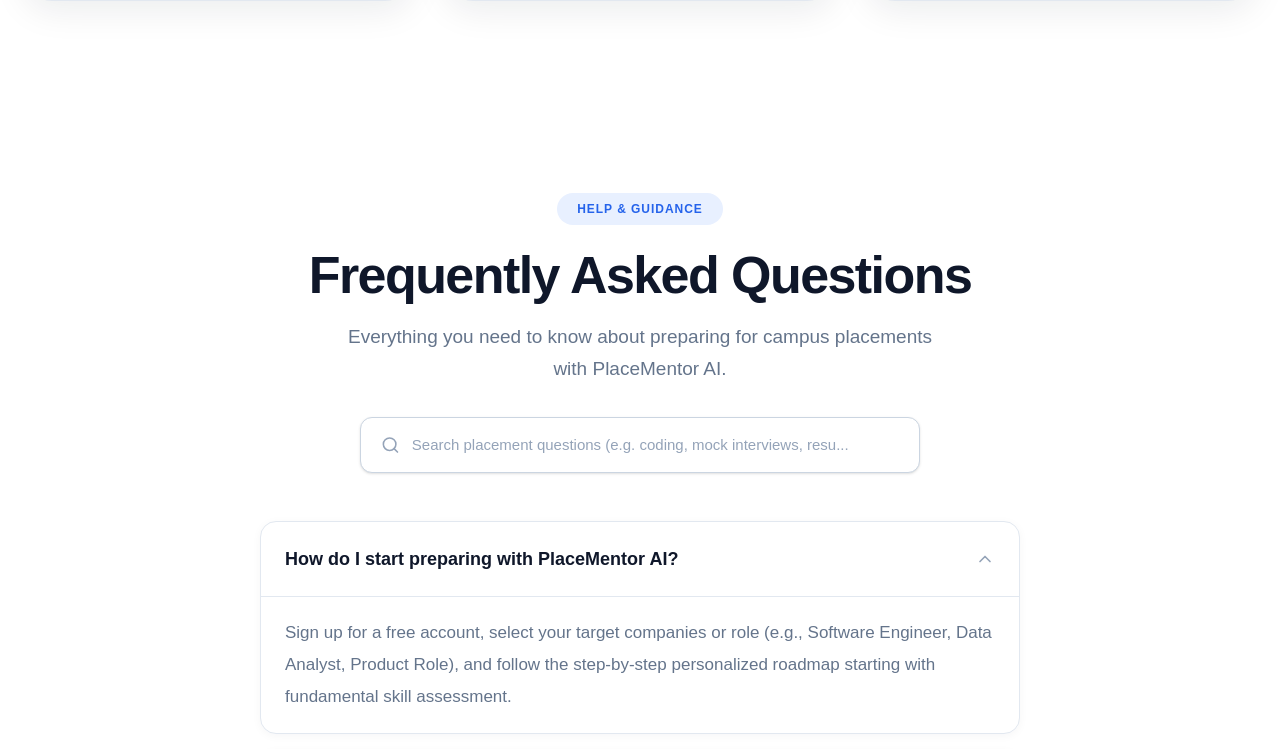
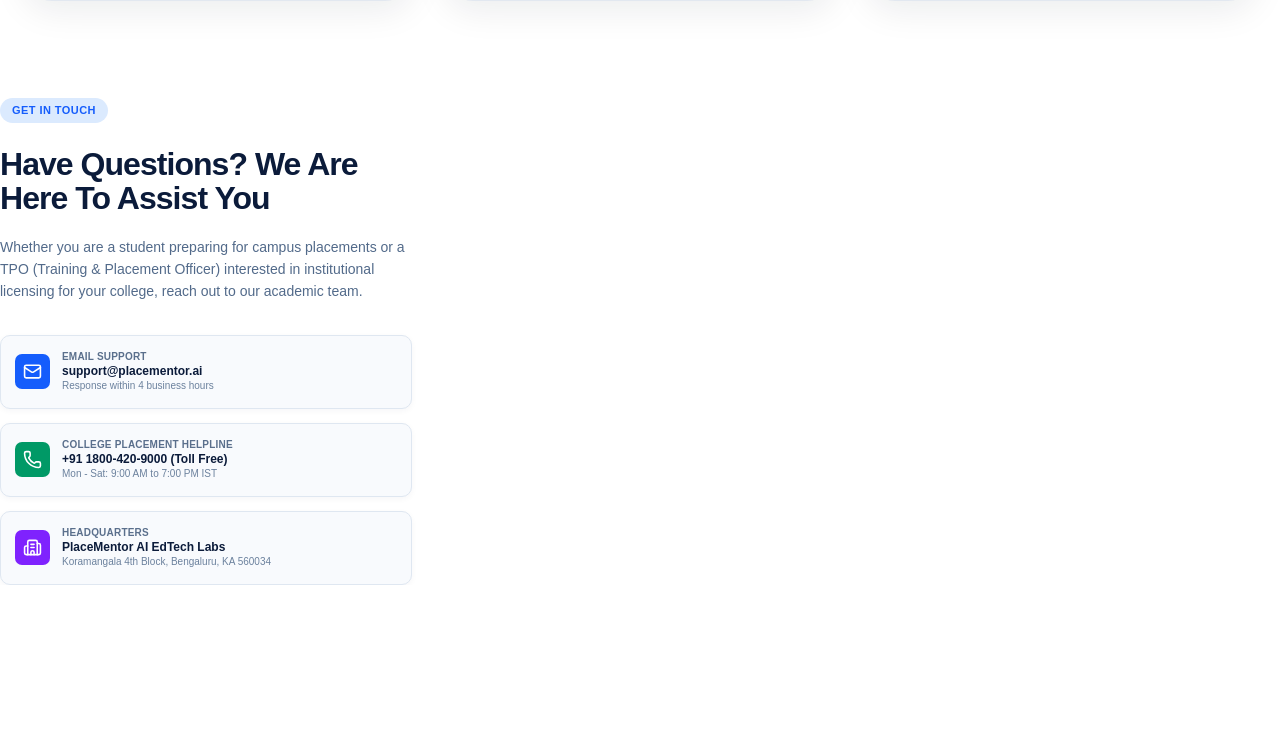
Before and after one commit to sheshatvamsreenesh/PlaceMentor-AI, a Next.js app in the folder frontend/: page / in a window 1280 px wide. Shown: the part 3867-4616 px from the top of the page. After the commit the page ends 4452 px from the top, so only its background shows below. Built offline with nearby package versions, Linux system fonts and the light colour scheme.

Commit message:
added contact section

```diff
--- a/frontend/app/page.tsx
+++ b/frontend/app/page.tsx
@@ -4,7 +4,7 @@ import FeaturesSection from "@/components/home/FeaturesSection";
 import LearningJourney from "@/components/home/LearningJourney";
 import WhyChoose from "@/components/home/WhyChoose";
 import StudentSuccessStories from "@/components/home/StudentSuccessStories";
-import FAQ from "@/components/home/FAQ";
+import ContactInfo from "@/components/home/ContactInfo";
 
 export default function Home() {
   return (
@@ -15,7 +15,7 @@ export default function Home() {
       <LearningJourney />
       <WhyChoose />
       <StudentSuccessStories />
-      <FAQ />
+      <ContactInfo />
     </>
   );
 }
--- /dev/null
+++ b/frontend/components/home/ContactInfo.tsx
@@ -0,0 +1,101 @@
+import { Building2, Mail, Phone } from "lucide-react";
+
+const contactItems = [
+  {
+    type: "EMAIL SUPPORT",
+    value: "support@placementor.ai",
+    detail: "Response within 4 business hours",
+    icon: Mail,
+    iconBg: "bg-blue-600",
+  },
+  {
+    type: "COLLEGE PLACEMENT HELPLINE",
+    value: "+91 1800-420-9000 (Toll Free)",
+    detail: "Mon - Sat: 9:00 AM to 7:00 PM IST",
+    icon: Phone,
+    iconBg: "bg-emerald-600",
+  },
+  {
+    type: "HEADQUARTERS",
+    value: "PlaceMentor AI EdTech Labs",
+    detail: "Koramangala 4th Block, Bengaluru, KA 560034",
+    icon: Building2,
+    iconBg: "bg-violet-600",
+  },
+];
+
+export default function ContactInfo() {
+  return (
+    <div className="w-full max-w-[412px]">
+      {/* Badge */}
+      <div className="mb-6 inline-flex items-center rounded-full bg-blue-100 px-3 py-1">
+        <span className="text-[11px] font-bold uppercase tracking-[0.04em] text-blue-600">
+          GET IN TOUCH
+        </span>
+      </div>
+
+      {/* Heading */}
+      <h2 className="max-w-[410px] text-[32px] font-bold leading-[1.08] tracking-[-0.03em] text-[#0B1B3A]">
+        Have Questions? We Are
+        <br />
+        Here To Assist You
+      </h2>
+
+      {/* Description */}
+      <p className="mt-5 max-w-[410px] text-[14px] font-normal leading-[1.6] text-[#526A8A]">
+        Whether you are a student preparing for campus placements or a TPO
+        (Training &amp; Placement Officer) interested in institutional
+        licensing for your college, reach out to our academic team.
+      </p>
+
+      {/* Contact Cards */}
+      <div className="mt-8 flex flex-col gap-3.5">
+        {contactItems.map((item) => {
+          const Icon = item.icon;
+
+          return (
+            <div
+              key={item.type}
+              className="flex min-h-[74px] w-full items-center rounded-[10px] border border-[#DFE7F1] bg-[#F8FAFD] px-[14px] py-[12px] shadow-[0_2px_6px_rgba(15,35,65,0.04)]"
+            >
+              {/* Icon */}
+              <div
+                className={`flex h-[35px] w-[35px] shrink-0 items-center justify-center rounded-[7px] ${item.iconBg}`}
+              >
+                <Icon
+                  size={19}
+                  strokeWidth={2}
+                  className="text-white"
+                />
+              </div>
+
+              {/* Text */}
+              <div className="ml-3 min-w-0">
+                <p className="text-[10px] font-semibold leading-[1.2] tracking-[0.02em] text-[#5A6F8C]">
+                  {item.type}
+                </p>
+
+                {item.type === "EMAIL SUPPORT" ? (
+                  <a
+                    href="mailto:support@placementor.ai"
+                    className="block text-[12px] font-bold leading-[1.35] text-[#0B1B3A]"
+                  >
+                    {item.value}
+                  </a>
+                ) : (
+                  <p className="text-[12px] font-bold leading-[1.35] text-[#0B1B3A]">
+                    {item.value}
+                  </p>
+                )}
+
+                <p className="text-[10px] font-normal leading-[1.35] text-[#6B819D]">
+                  {item.detail}
+                </p>
+              </div>
+            </div>
+          );
+        })}
+      </div>
+    </div>
+  );
+}
```
